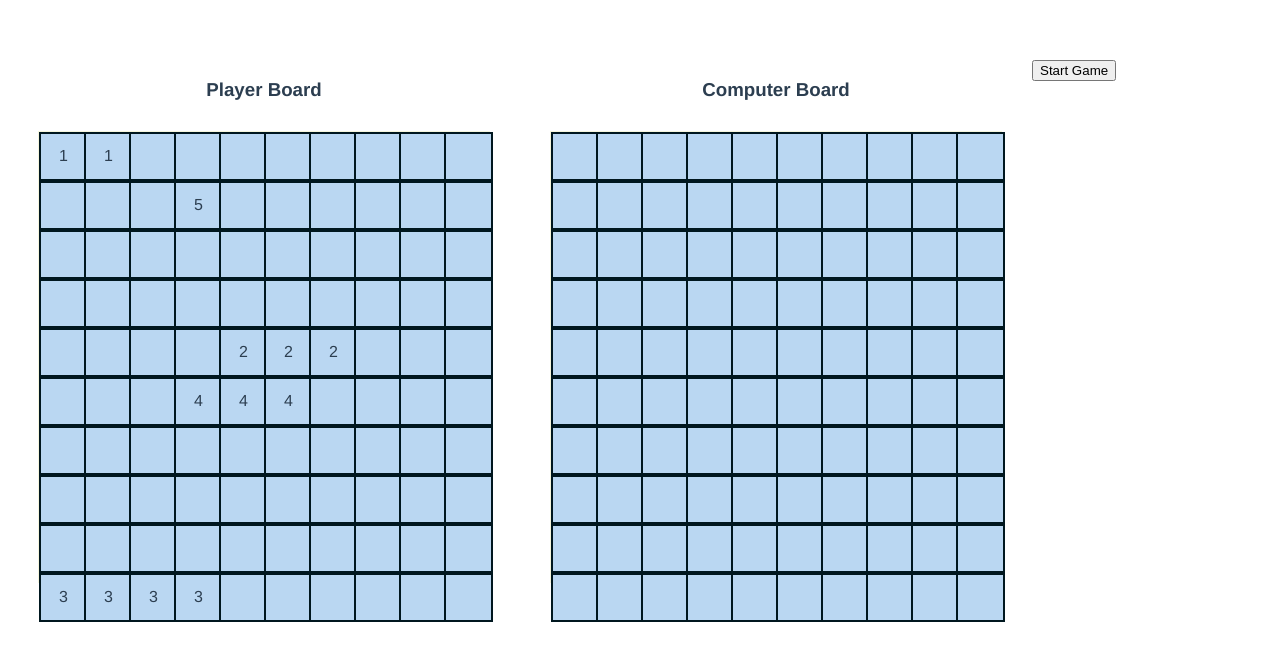
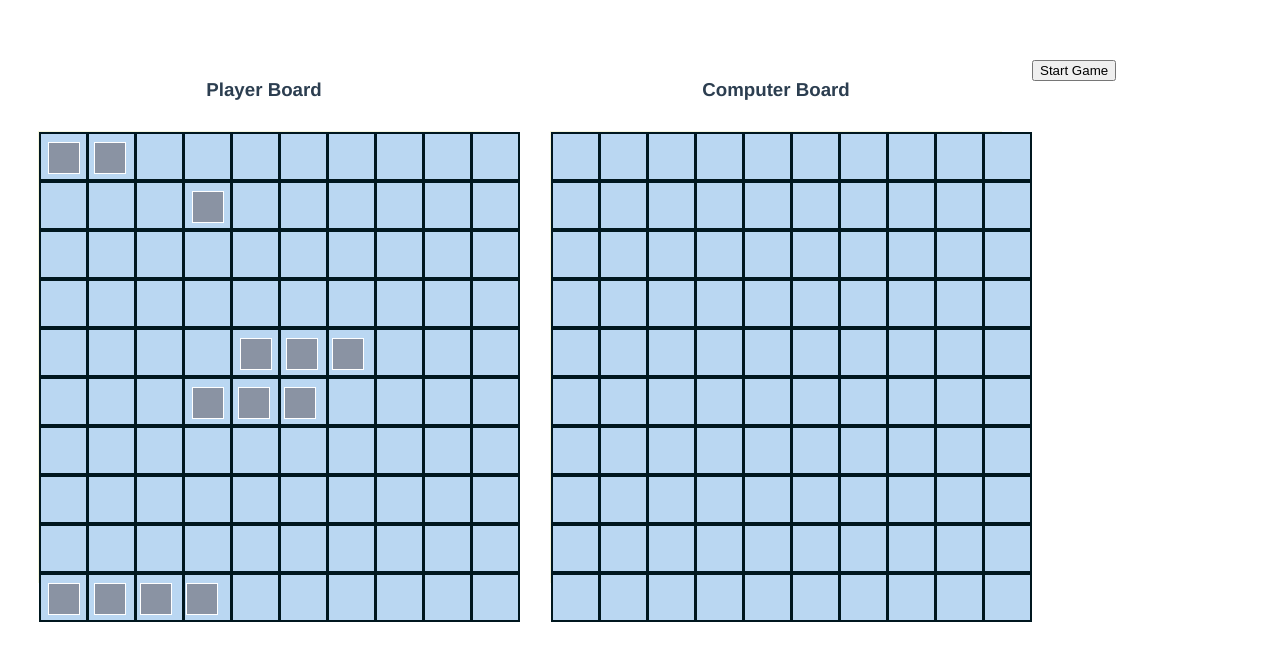
Before and after one commit to miradii/battleship, a Vue app: page / in a window 1280 px wide. Shown: the top 660 px of the page. Built offline with nearby package versions, Linux system fonts and the light colour scheme.

Commit message:
displaying player ships

```diff
--- a/src/components/GameBoard.vue
+++ b/src/components/GameBoard.vue
@@ -18,6 +18,7 @@
           com: !isPlayerBoard,
           missed: cell == -Infinity,
           sunk: cell < 0 && cell != -Infinity,
+          ship: isShipCell(cell, xIndex, yIndex),
         }"
         :data-x="xIndex"
         :data-y="yIndex"
@@ -26,7 +27,9 @@
       >
         <span class="missed" v-if="cell == -Infinity"> &#9675;</span>
         <span class="sunk" v-else-if="cell < 0">&#10008;</span>
-        <span v-else-if="isPlayerBoard">{{ cell }}</span>
+        <span v-if="isShipCell(cell, xIndex, yIndex)">
+          <Ship draggable="true" :ship="getShip(cell)"
+        /></span>
       </div>
       <br />
     </div>
@@ -34,8 +37,11 @@
 </template>
 
 <script>
+import { computed } from "@vue/reactivity";
+import Ship from "./Ship.vue";
 export default {
   props: ["gameboard", "isPlayerBoard", "gameState"],
+  components: { Ship },
   setup(props, { emit }) {
     function handleCellClick(x, y) {
       if (props.isPlayerBoard || props.gameState.playing == false) {
@@ -45,7 +51,20 @@ export default {
         emit("shot", x, y);
       }
     }
-    return { handleCellClick };
+
+    const ships = computed(() => props.gameboard.shipsOnTheBoard);
+    const getShip = (shipId) => {
+      shipId = Math.abs(shipId);
+      return ships.value.get(shipId);
+    };
+
+    const isShipCell = (cell, xIndex, yIndex) =>
+      props.isPlayerBoard &&
+      getShip(cell) != undefined &&
+      getShip(cell).getStartingCordinate().x == xIndex &&
+      getShip(cell).getStartingCordinate().y == yIndex;
+
+    return { handleCellClick, ships, getShip, isShipCell };
   },
 };
 </script>
@@ -56,6 +75,7 @@ export default {
   height: 450px;
   border: 1px beige solid;
   display: grid;
+  gap: 3px;
   grid-template-columns: repeat(10, 10%);
   grid-template-rows: repeat(10, 10%);
   margin: 30px 30px;
@@ -78,12 +98,15 @@ export default {
   display: flex;
   justify-content: center;
   align-items: center;
-  content: "";
-  background: var(--beau-blue);
+  background: hsla(209, 69%, 84%, 1);
   border: 2px var(--rich-black-fogra-29) solid;
   margin: 0;
   width: 100%;
   height: 100%;
+}
+.cell.ship {
+  align-items: flex-start;
+  justify-content: flex-start;
 }
 .cell.com:hover {
   background: var(--flax);
--- a/src/components/Ship.vue
+++ b/src/components/Ship.vue
@@ -1,5 +1,8 @@
 <template>
-  <div class="ship" :class={vertical:!ship.isHorizontal,horizontal:ship.isHorizontal}>
+  <div
+    class="ship"
+    :class="{ vertical: !ship.isHorizontal, horizontal: ship.isHorizontal }"
+  >
     <div class="shipblock" v-for="x in ship.getCoordinates()" :key="x"></div>
   </div>
 </template>
@@ -12,13 +15,21 @@ export default {
 
 <style>
 .shipblock {
-  width: 100%;
-  height: 100%;
+  display: inline-block;
+  width: 30px;
+  height: 30px;
+  margin: 8px 7px;
+  border: 1px white solid;
   color: antiquewhite;
+  background: hsla(273, 5%, 42%, 0.6);
+  z-index: 2;
 }
 .ship.horizontal {
-    z-index: -1;
-    display: flex;
-    flex-direction: row;
-  }
+  display: flex;
+  flex-direction: column;
+}
+.ship.vertical {
+  display: flex;
+  flex-direction: row;
+}
 </style>
--- a/src/gameobjects/Ship.js
+++ b/src/gameobjects/Ship.js
@@ -10,6 +10,18 @@ function createShip(lengthInput) {
         this.getCoordinates().length > 0 &&
         this.coordinates.reduce((acc, position) => acc && position < 0, true)
       );
+    },
+    getStartingCordinate() {
+      let x;
+      let y;
+      if (this.isHorizontal) {
+        y = this.fixedCordinate.y;
+        x = this.coordinates[0];
+      } else {
+        x = this.fixedCordinate.x;
+        y = this.coordinates[0];
+      }
+      return { x, y };
     },
     setCoordinates(array, fixed) {
       this.coordinates = array;
```
